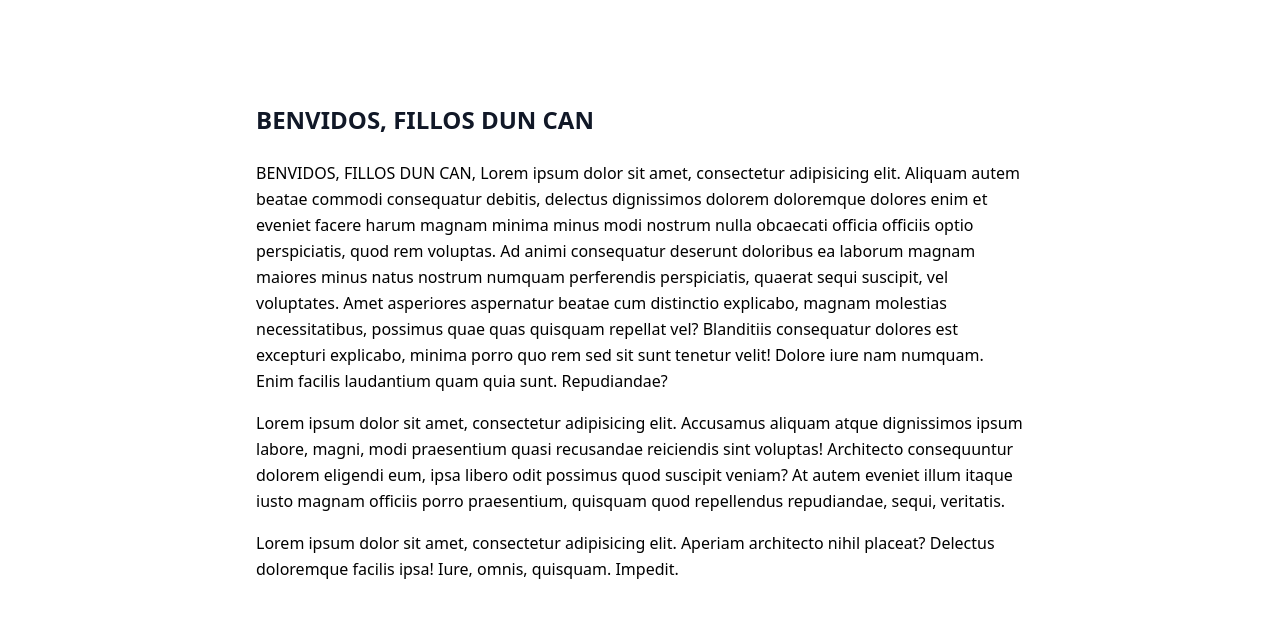
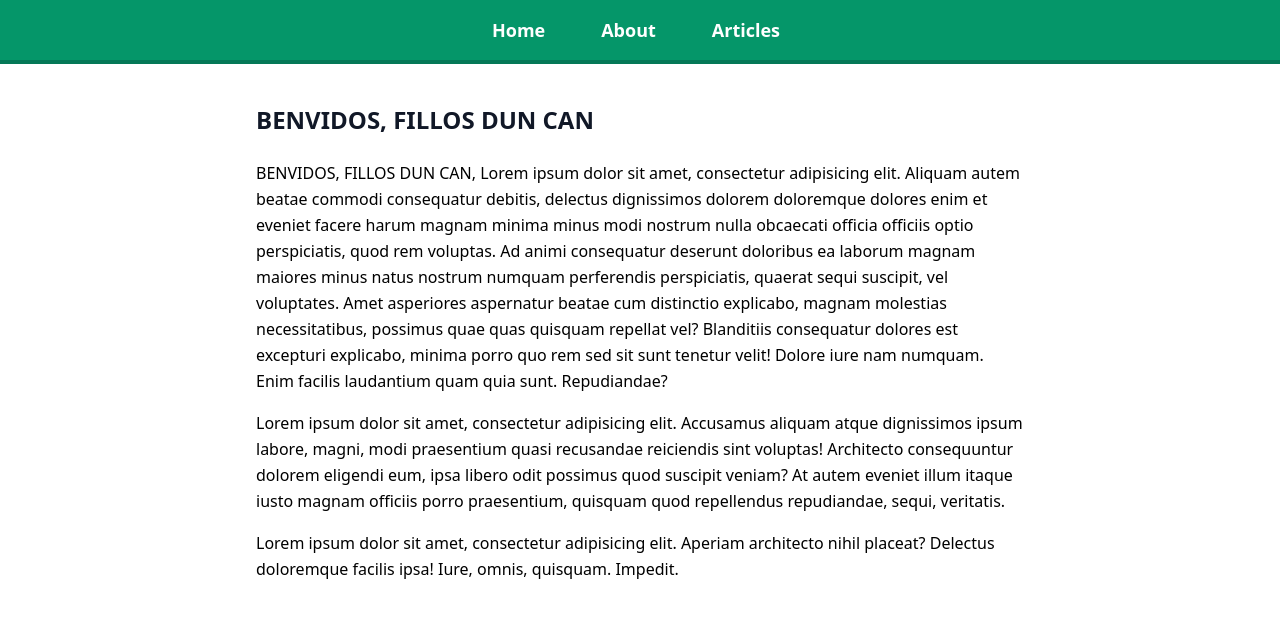
Before and after one commit to Carlos-Del-Valle/ezine_MERNversion, a React (Create React App) app: page / in a window 1280 px wide. Shown: the top 618 px of the page. Built offline with nearby package versions, Linux system fonts and the light colour scheme.

Commit message:
Add NavBar

```diff
--- a/src/App.js
+++ b/src/App.js
@@ -1,14 +1,18 @@
 import {BrowserRouter as Router, Route} from "react-router-dom";
 
-//Components
+//Pages
 import Home from './pages/Home';
 import Article from './pages/Article';
 import About from './pages/About';
 import ArticlesList from './pages/ArticlesList';
 
+//Components
+import NavBar from "./components/NavBar";
+
 function App() {
   return (
       <Router>
+        <NavBar />
     <div className='max-w-screen-md mx-auto pt-20'>
       <Route exact path="/" component={Home}/>
       <Route exact path="/about" component={About}/>
--- /dev/null
+++ b/src/components/NavBar.js
@@ -0,0 +1,30 @@
+import React from 'react'
+import {Link} from "react-router-dom";
+
+const NavBar = () => {
+    return (
+        <nav className="border-b-4 border-green-700 text-center fixed top-0 w-full bg-green-600 font-bold text-lg text-white">
+            <ul>
+                <li className="inline-block pt-4 pb-4">
+                    <Link to="/" className="pl-6 pr-8">
+                        Home
+                    </Link>
+                </li>
+
+                <li className="inline-block pt-4 pb-4">
+                    <Link to="/about" className="pl-6 pr-8">
+                        About
+                    </Link>
+                </li>
+
+                <li className="inline-block pt-4 pb-4">
+                    <Link to="/articles-list" className="pl-6 pr-8">
+                        Articles
+                    </Link>
+                </li>
+            </ul>
+        </nav>
+    )
+}
+
+export default NavBar
```
